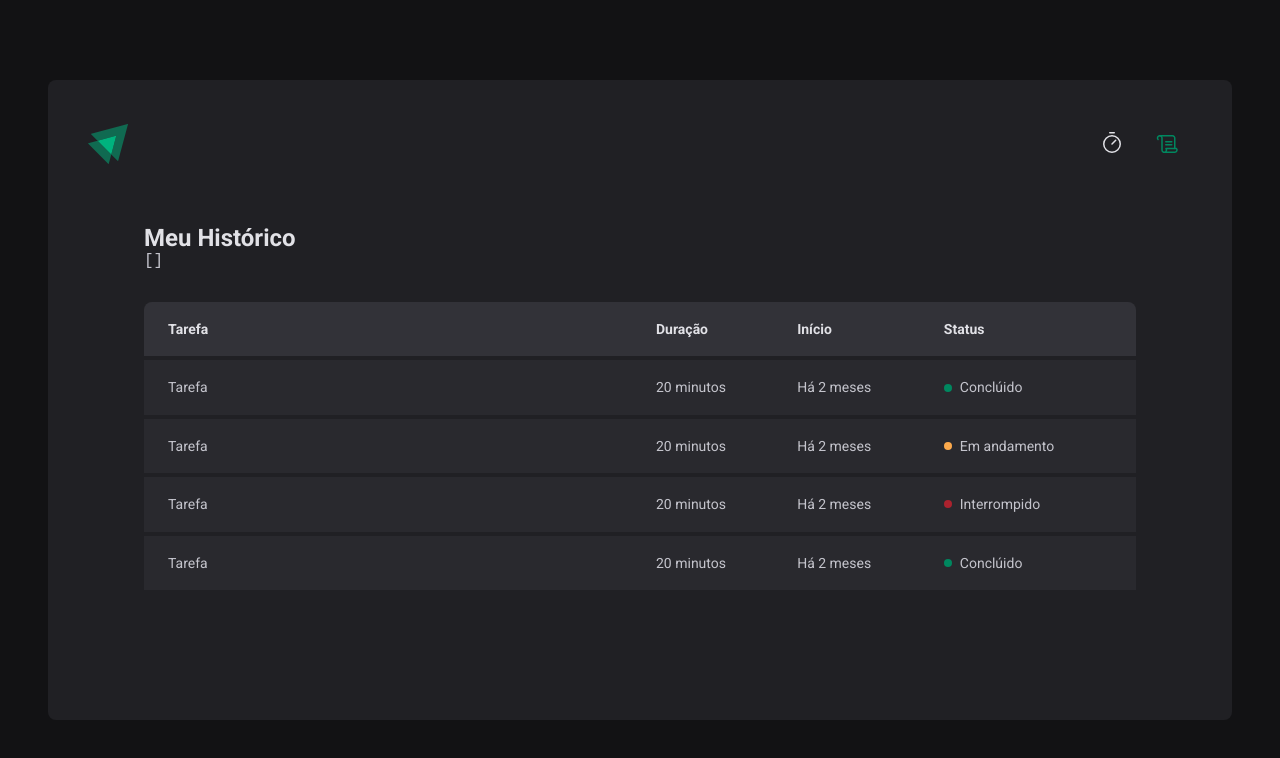
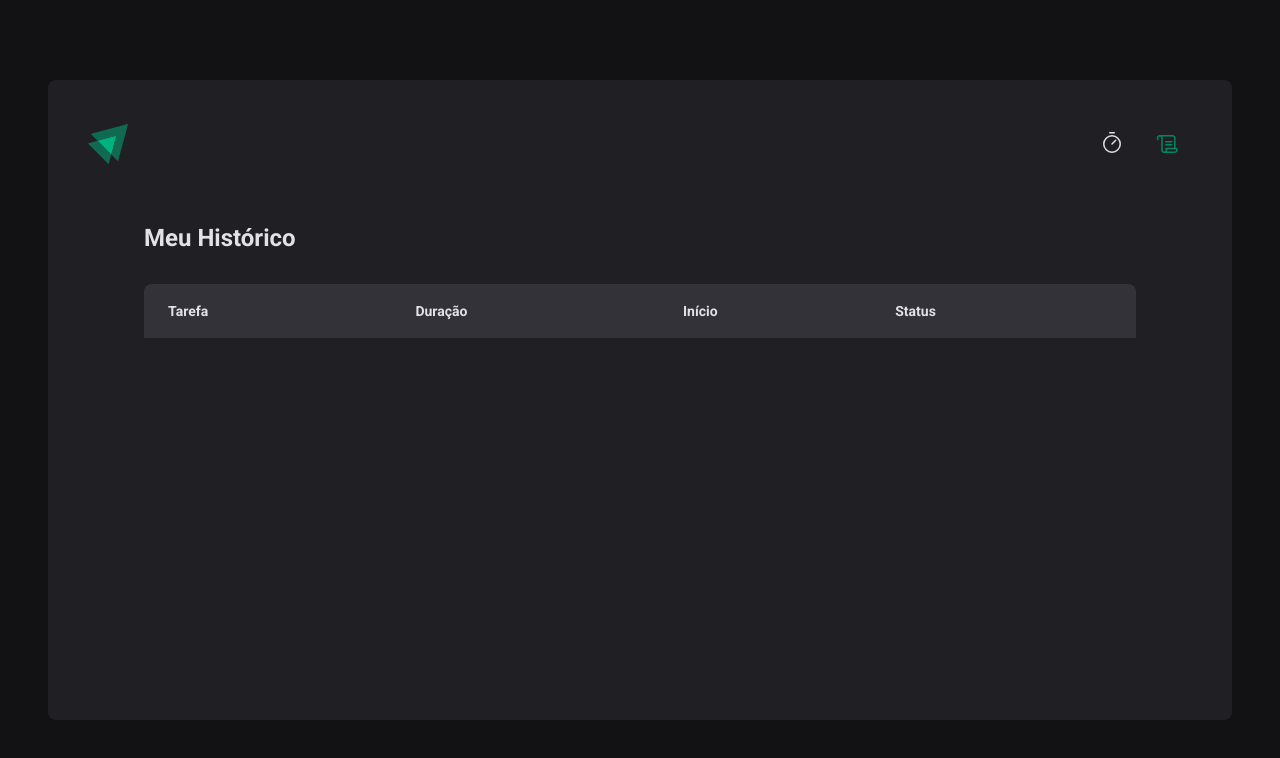
Before and after one commit to fillipeags/pomo-timer, a React (Vite) app: page /history in a window 1280 px wide. Shown: the top 758 px of the page. Built offline with nearby package versions, Linux system fonts and the light colour scheme.

Commit message:
feat: listagem historico

```diff
--- a/src/pages/History/index.tsx
+++ b/src/pages/History/index.tsx
@@ -9,7 +9,6 @@ export function History() {
     <HistoryContainer>
       <h1>Meu Histórico</h1>
 
-      <pre>{JSON.stringify(cycles, null, 2)}</pre>
       <HistoryList>
         <table>
           <thead>
@@ -21,38 +20,26 @@ export function History() {
             </tr>
           </thead>
           <tbody>
-            <tr>
-              <td>Tarefa</td>
-              <td>20 minutos</td>
-              <td>Há 2 meses</td>
-              <td>
-                <Status statusColor="green">Conclúido</Status>
-              </td>
-            </tr>
-            <tr>
-              <td>Tarefa</td>
-              <td>20 minutos</td>
-              <td>Há 2 meses</td>
-              <td>
-                <Status statusColor="yellow">Em andamento</Status>
-              </td>
-            </tr>
-            <tr>
-              <td>Tarefa</td>
-              <td>20 minutos</td>
-              <td>Há 2 meses</td>
-              <td>
-                <Status statusColor="red">Interrompido</Status>
-              </td>
-            </tr>
-            <tr>
-              <td>Tarefa</td>
-              <td>20 minutos</td>
-              <td>Há 2 meses</td>
-              <td>
-                <Status statusColor="green">Conclúido</Status>
-              </td>
-            </tr>
+            {cycles.map((cycle) => {
+              return (
+                <tr key={cycle.id}>
+                  <td>{cycle.task}</td>
+                  <td>{cycle.minutesAmount}</td>
+                  <td>{cycle.startDate.toISOString()}</td>
+                  <td>
+                    {cycle.finishedDate && (
+                      <Status statusColor="green">Conclúido</Status>
+                    )}
+                    {cycle.interruptedDate && (
+                      <Status statusColor="red">Interrompido</Status>
+                    )}
+                    {!cycle.finishedDate && !cycle.interruptedDate && (
+                      <Status statusColor="yellow">Em Andamaneto</Status>
+                    )}
+                  </td>
+                </tr>
+              )
+            })}
           </tbody>
         </table>
       </HistoryList>
```
